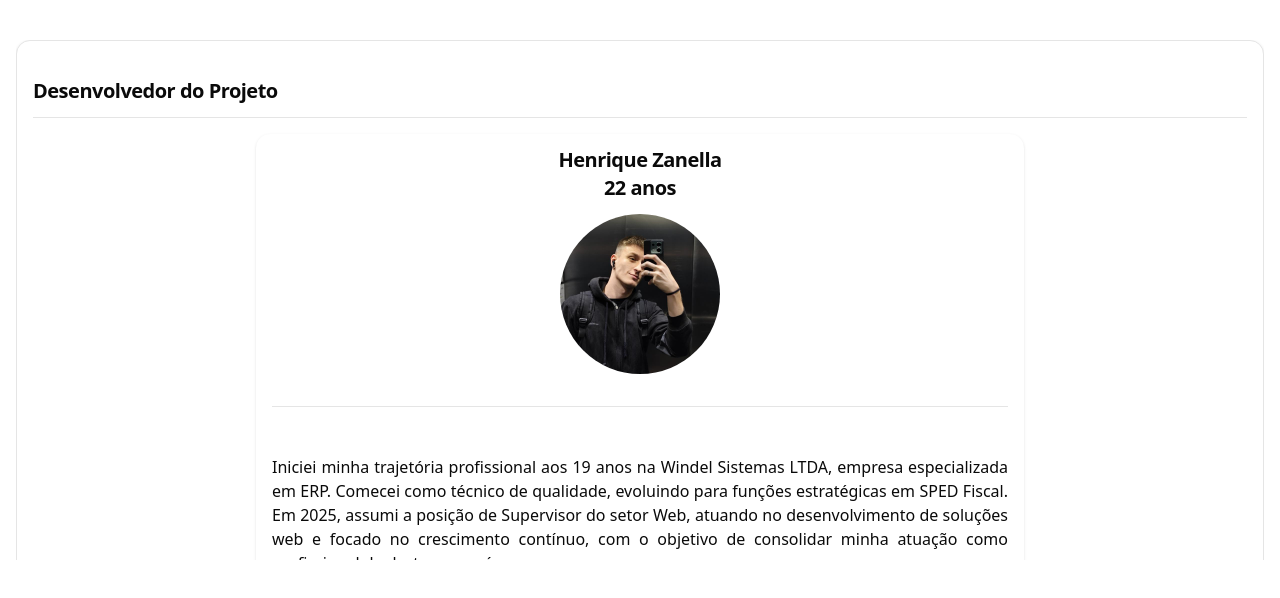
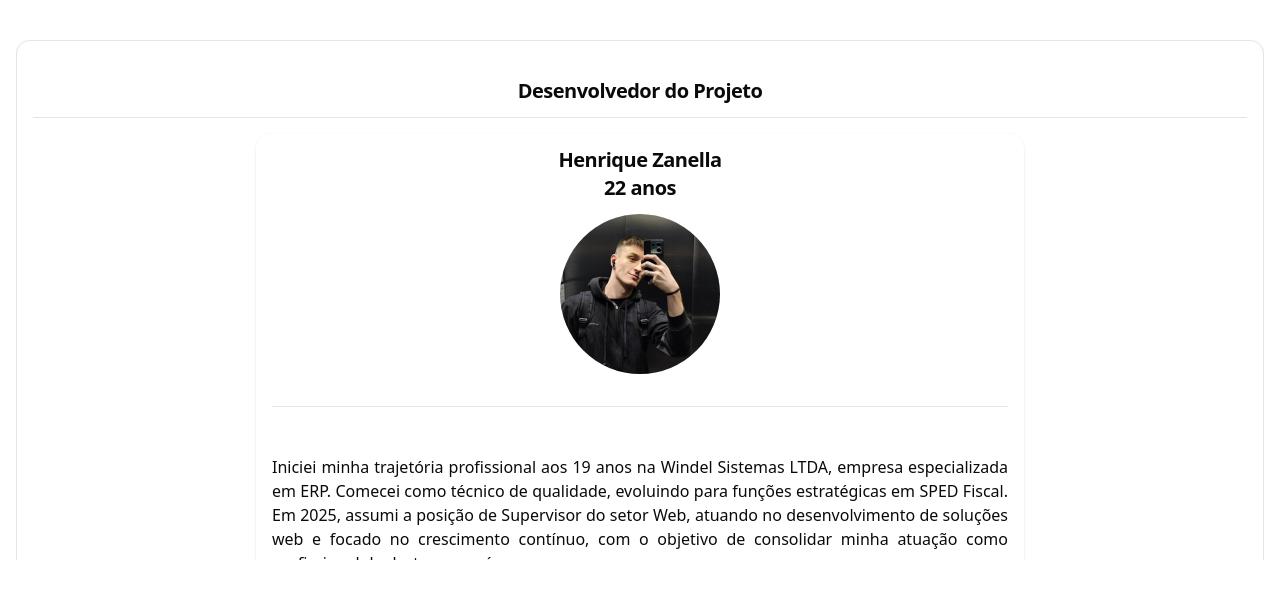
Before and after one commit to oZanella/landing, a Next.js app in the folder projectLanding/: page /pages/Sobre in a window 1280 px wide. Shown: the top 598 px of the page. Built offline with nearby package versions, Linux system fonts and the light colour scheme.

Commit message:
Ajuste removendo separator entre cards

```diff
--- a/projectLanding/app/pages/Sobre/page.tsx
+++ b/projectLanding/app/pages/Sobre/page.tsx
@@ -46,7 +46,7 @@
                                 <div className="flex flex-col md:max-h-[65vh] md:overflow-auto scrollbar-thin">
                                     <div className="flex items-center md:flex-row md:items-start">
                                         <div className="flex-1 flex flex-col text-start md:text-left mt-4 md:mt-0">
-                                            <CardTitle className="flex flex-col justify-center items-center md:items-start md:justify-center md:gap-2">
+                                            <CardTitle className="flex flex-col justify-center items-center md:gap-2">
                                                 Desenvolvedor do Projeto
                                             </CardTitle>
 
@@ -80,14 +80,12 @@
                             </CardContent>
                         </CardPadraoMini>
 
-                        <Separator className="my-4" />
-
                         <CardPadraoMini>
                             <CardContent>
                                 <div className="flex flex-col md:max-h-[65vh] md:overflow-auto scrollbar-thin">
                                     <div className="flex items-center md:flex-row md:items-start">
                                         <div className="flex-1 flex flex-col text-start md:text-left mt-4 md:mt-0">
-                                            <CardTitle className="flex flex-col justify-center items-center md:items-start md:justify-center md:gap-2">
+                                            <CardTitle className="flex flex-col justify-center items-center md:gap-2">
                                                 Arquitetura do Sistema
                                             </CardTitle>
 
```
